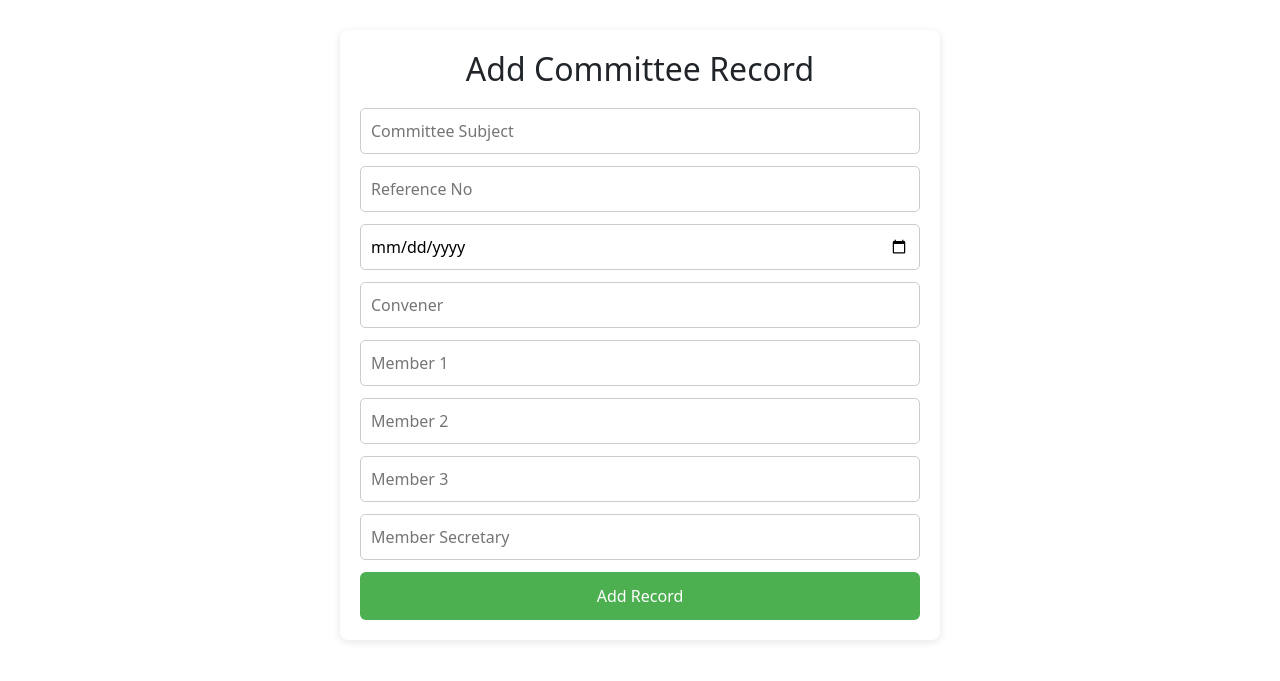
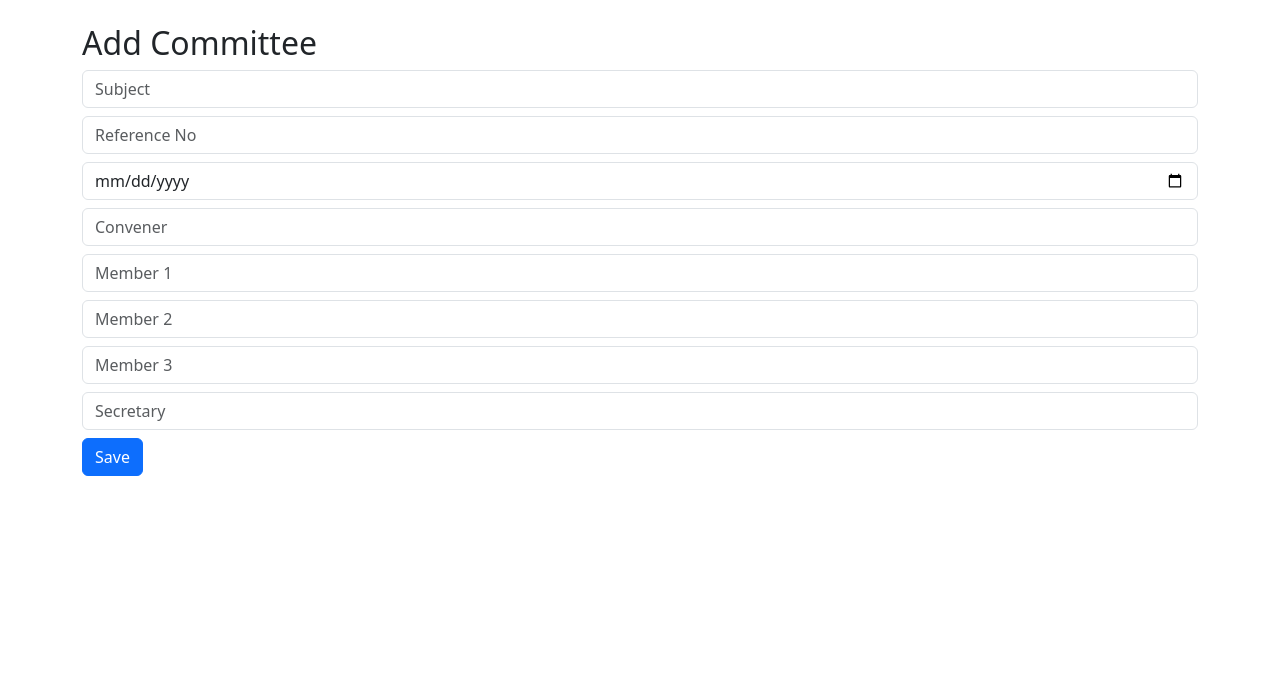
Before and after one commit to sudiptitas-code/Committee-Database, a Flask app: page /add in a window 1280 px wide. Shown: the part 56-737 px from the top of the page. Run offline with Flask 3, Linux system fonts and the light colour scheme.

Commit message:
Update index.html

```diff
--- a/templates/index.html
+++ b/templates/index.html
@@ -1,31 +1,19 @@
 {% extends "base.html" %}
 {% block content %}
-<div style="max-width:600px; margin:30px auto; padding:20px; background:#fff; border-radius:8px; box-shadow:0 2px 8px rgba(0,0,0,0.1);">
-    <h2 style="text-align:center; margin-bottom:20px;">Add Committee Record</h2>
 
-    <form method="POST" action="/submit" style="display:flex; flex-direction:column; gap:12px;">
+<h2>Add Committee</h2>
 
-        <input name="subject" placeholder="Committee Subject" required
-               style="padding:10px; border-radius:5px; border:1px solid #ccc;">
+<form method="POST">
+    <input class="form-control mb-2" name="subject" placeholder="Subject" required>
+    <input class="form-control mb-2" name="reference_no" placeholder="Reference No" required>
+    <input class="form-control mb-2" type="date" name="date" required>
+    <input class="form-control mb-2" name="convener" placeholder="Convener">
+    <input class="form-control mb-2" name="member1" placeholder="Member 1">
+    <input class="form-control mb-2" name="member2" placeholder="Member 2">
+    <input class="form-control mb-2" name="member3" placeholder="Member 3">
+    <input class="form-control mb-2" name="secretary" placeholder="Secretary">
 
-        <input name="reference" placeholder="Reference No" required
-               style="padding:10px; border-radius:5px; border:1px solid #ccc;">
+    <button class="btn btn-primary">Save</button>
+</form>
 
-        <input type="date" name="date" required
-               style="padding:10px; border-radius:5px; border:1px solid #ccc;">
-
-        <input name="convener" placeholder="Convener" required
-               style="padding:10px; border-radius:5px; border:1px solid #ccc;">
-
-        <input name="member1" placeholder="Member 1" style="padding:10px; border-radius:5px; border:1px solid #ccc;">
-        <input name="member2" placeholder="Member 2" style="padding:10px; border-radius:5px; border:1px solid #ccc;">
-        <input name="member3" placeholder="Member 3" style="padding:10px; border-radius:5px; border:1px solid #ccc;">
-        <input name="secretary" placeholder="Member Secretary" style="padding:10px; border-radius:5px; border:1px solid #ccc;">
-
-        <button type="submit"
-                style="padding:12px; background-color:#4CAF50; color:white; border:none; border-radius:6px; font-size:16px; cursor:pointer;">
-            Add Record
-        </button>
-    </form>
-</div>
 {% endblock %}
```
